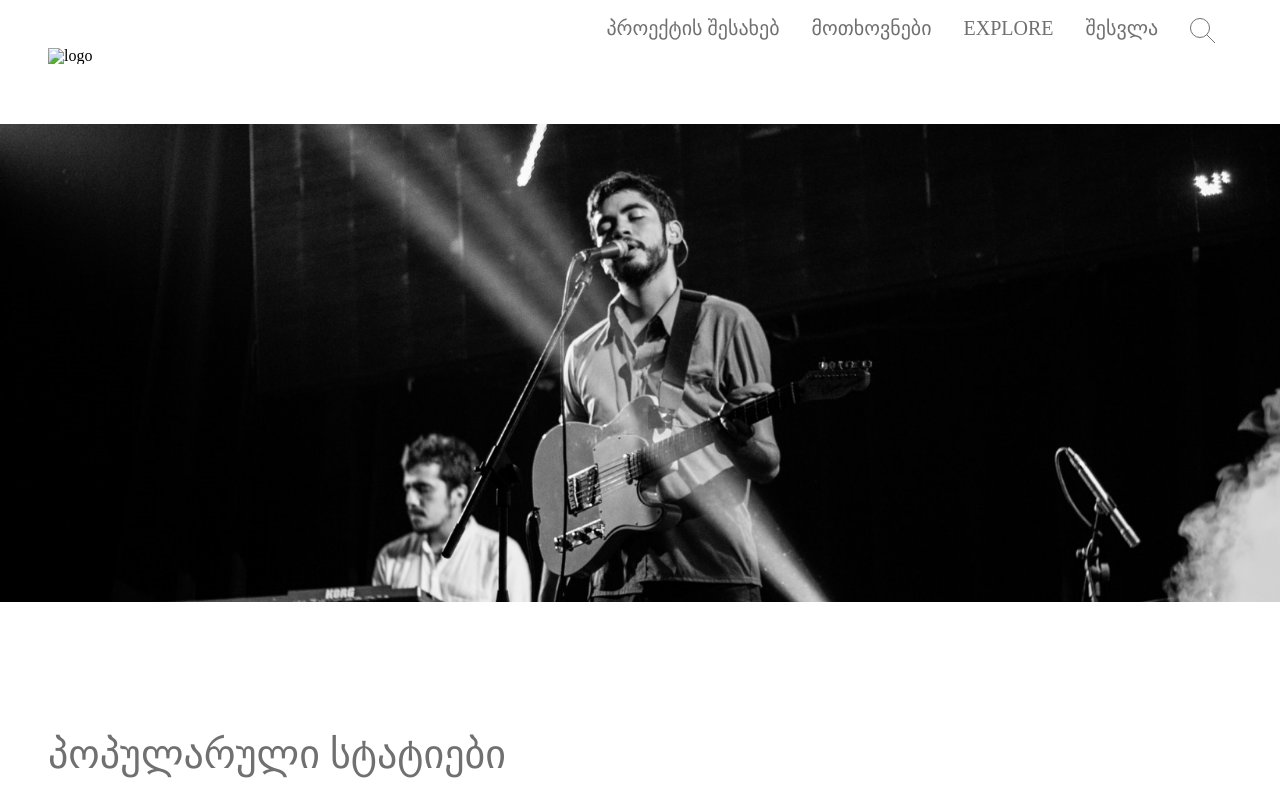
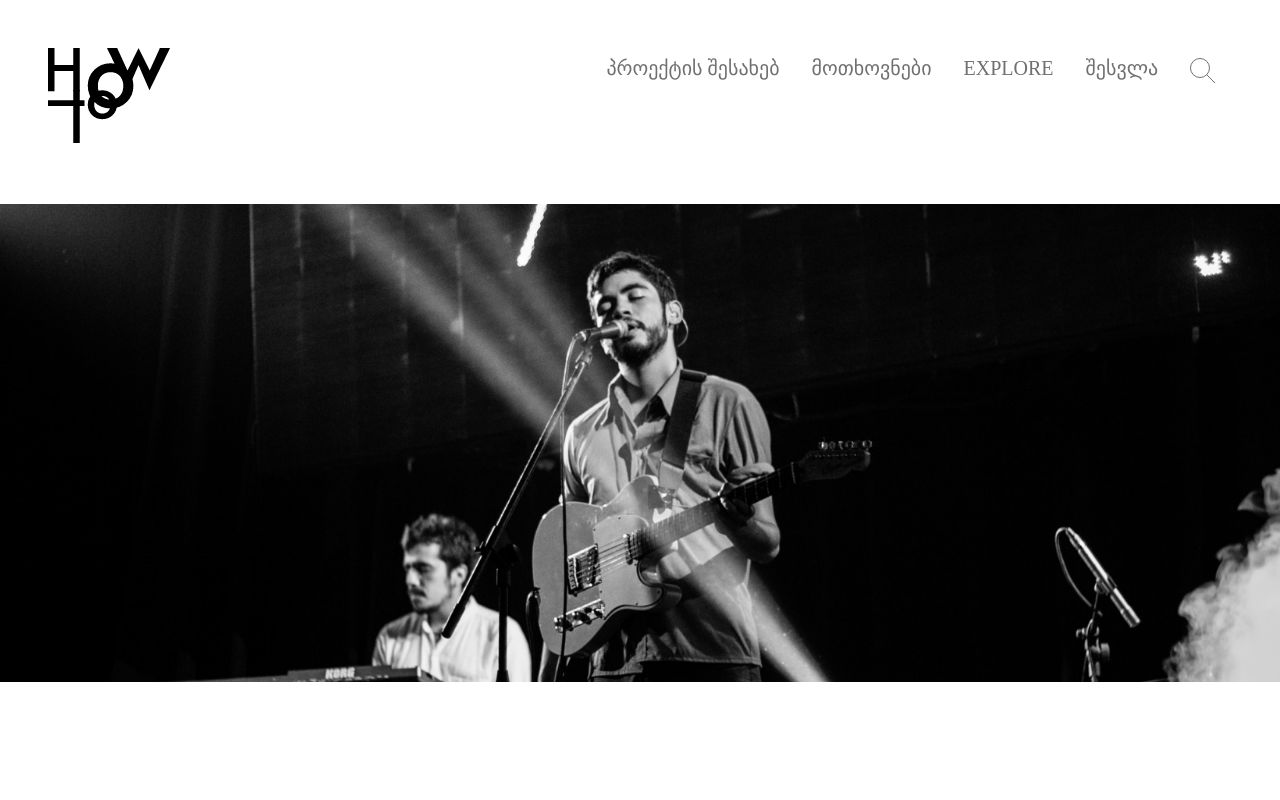
Before and after one commit to MariNefaridze/lesson13, a plain HTML site: page index.html in a window 1280 px wide. Shown: the top 800 px of the page. Drawn offline with Linux system fonts and the light colour scheme; the site is published under a folder, as on GitHub Pages, so addresses that start at the root find nothing.

Commit message:
corrected logo

```diff
--- a/index.html
+++ b/index.html
@@ -12,7 +12,7 @@
     <header class="header">
         <nav>
             <div class="navbar">
-                <img src="/images/logo.png" class="logo" alt="logo">
+                <img src="./images/logo.png" class="logo" alt="logo">
                 <ul>
                   <li><a href="#">პროექტის შესახებ</a></li>
                   <li><a href="#">მოთხოვნები</a></li>
```
